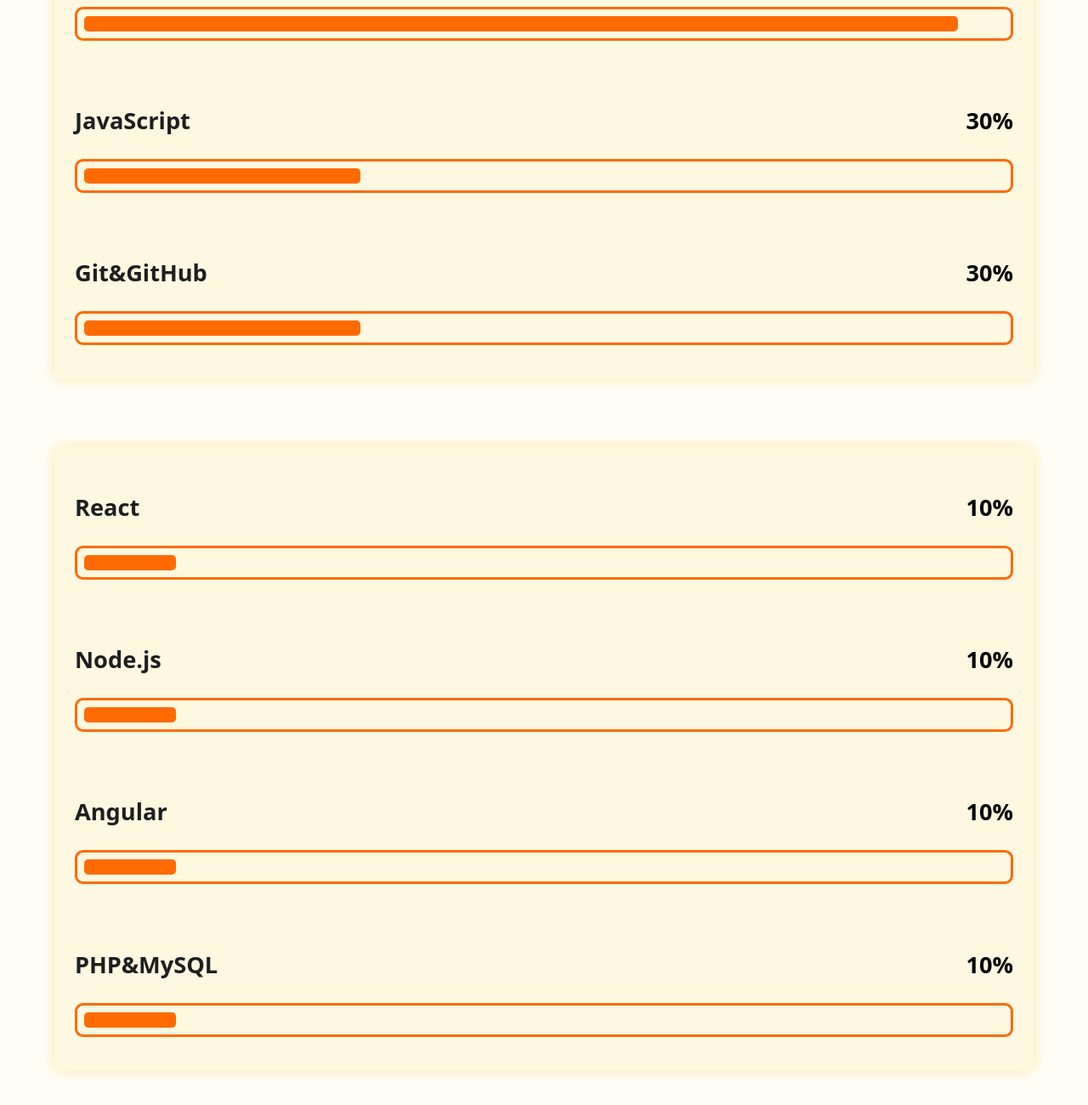
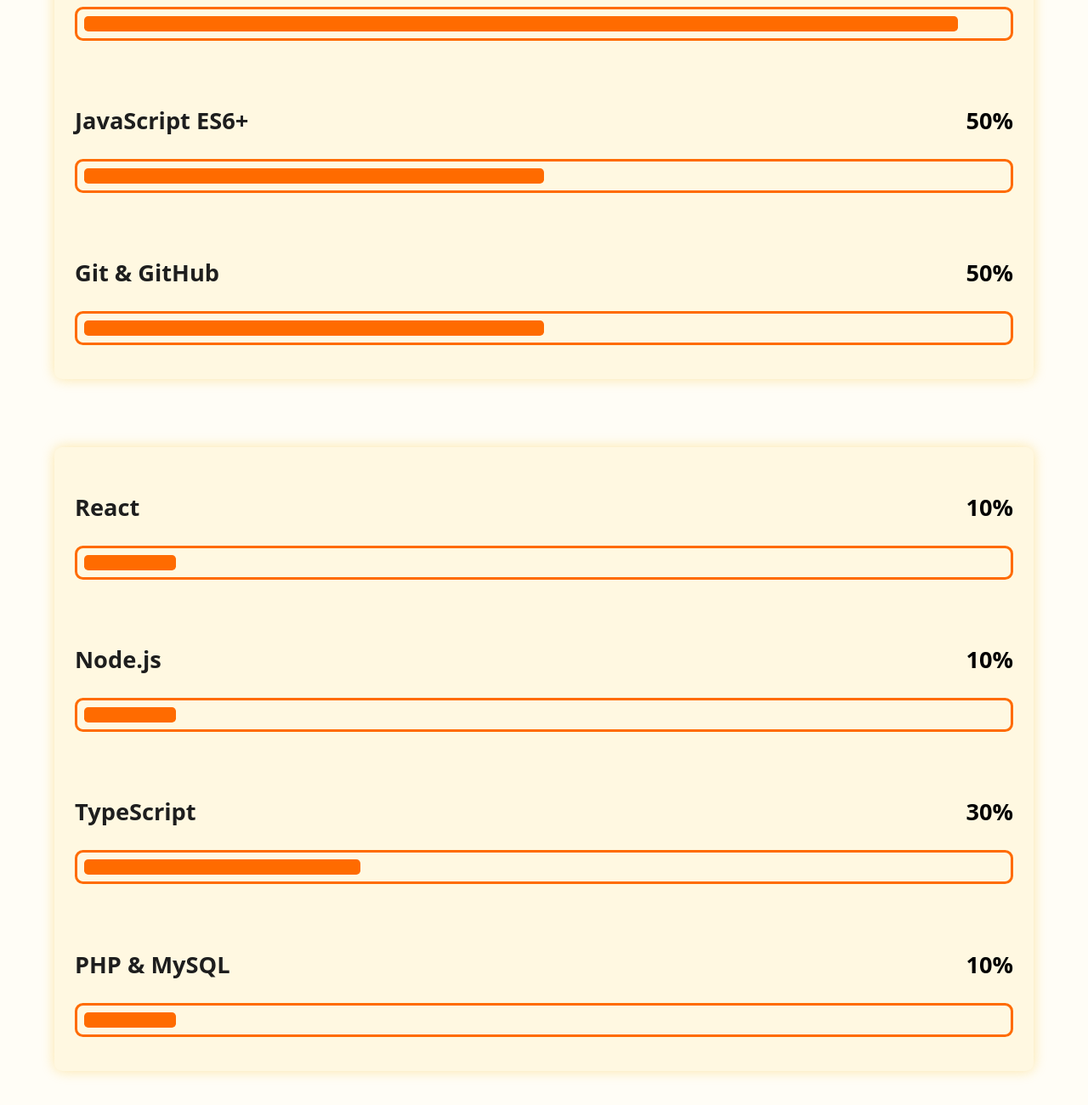
Before and after one commit to lucianopacini/portfolio-luciano, a website: page index.html in a window 1280 px wide. Shown: the part 1260-2560 px from the top of the page at 85% size. Drawn offline with Linux system fonts and the light colour scheme.

Commit message:
Aggiunta barra di stato soft skills Typescript

```diff
--- a/css/styles.scss
+++ b/css/styles.scss
@@ -681,12 +681,12 @@
 }
 
 .skills-row .skills-column:nth-child(1) .skills-content .progress:nth-child(3) .bar span {
-    --bar-width: 30%;
+    --bar-width: 50%;
     /* JavaScript */
 }
 
 .skills-row .skills-column:nth-child(1) .skills-content .progress:nth-child(4) .bar span {
-    --bar-width: 30%;
+    --bar-width: 50%;
     /* Git & GitHub */
 }
 
@@ -702,8 +702,8 @@
 }
 
 .skills-row .skills-column:nth-child(2) .skills-content .progress:nth-child(3) .bar span {
-    --bar-width: 10%;
-    /* Angular */
+    --bar-width: 30%;
+    /* Typescript */
 }
 
 .skills-row .skills-column:nth-child(2) .skills-content .progress:nth-child(4) .bar span {
--- a/index.html
+++ b/index.html
@@ -78,15 +78,15 @@
                                 <div class="bar"><span></span></div>
                             </div>
                             <div class="progress">
-                                <h3>CSS3&SASS<span>95%</span></h3>
+                                <h3>CSS3 & SASS<span>95%</span></h3>
                                 <div class="bar"><span></span></div>
                             </div>
                             <div class="progress">
-                                <h3>JavaScript<span>30%</span></h3>
+                                <h3>JavaScript ES6+<span>50%</span></h3>
                                 <div class="bar"><span></span></div>
                             </div>
                             <div class="progress">
-                                <h3>Git&GitHub<span>30%</span></h3>
+                                <h3>Git & GitHub<span>50%</span></h3>
                                 <div class="bar"><span></span></div>
                             </div>
                         </div>
@@ -105,11 +105,11 @@
                                 <div class="bar"><span></span></div>
                             </div>
                             <div class="progress">
-                                <h3>Angular<span>10%</span></h3>
+                                <h3>TypeScript<span>30%</span></h3>
                                 <div class="bar"><span></span></div>
                             </div>
                             <div class="progress">
-                                <h3>PHP&MySQL<span>10%</span></h3>
+                                <h3>PHP & MySQL<span>10%</span></h3>
                                 <div class="bar"><span></span></div>
                             </div>
                         </div>
```
Also changed, not shown: css/styles.css.
